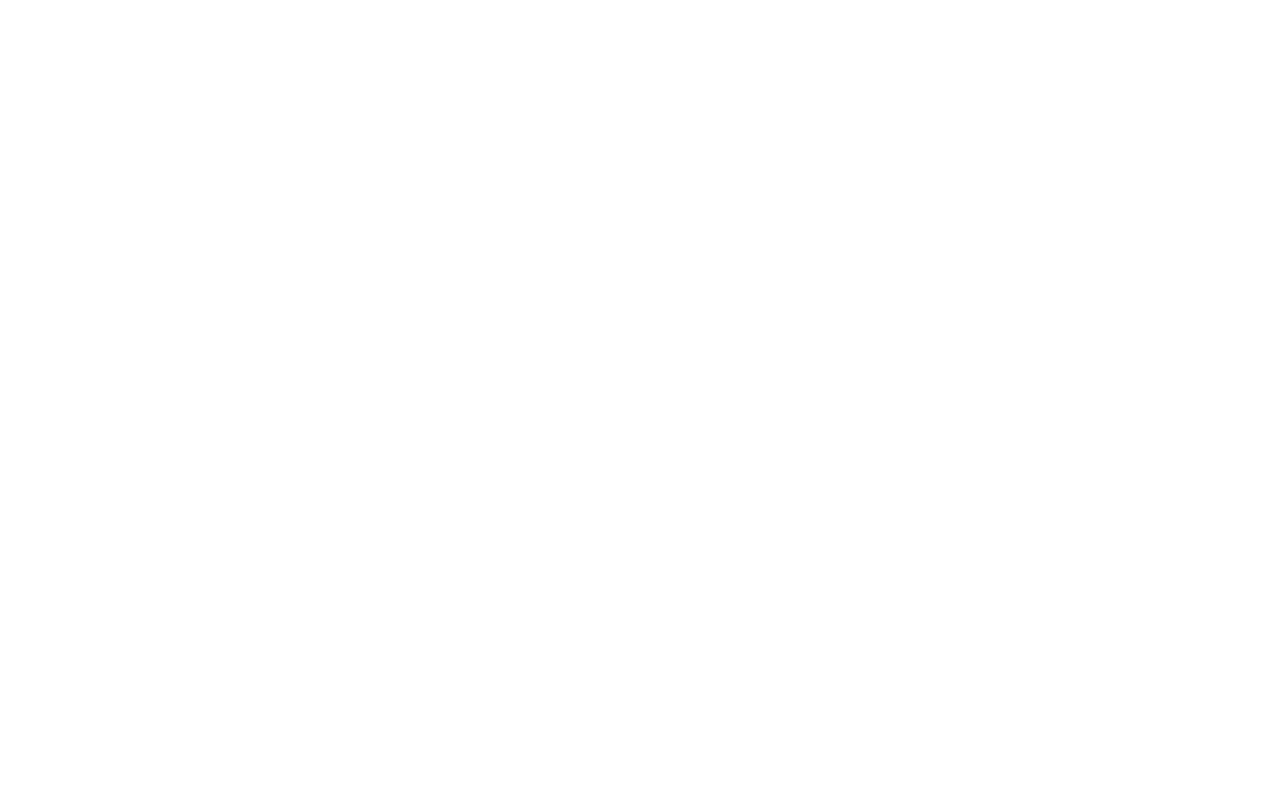
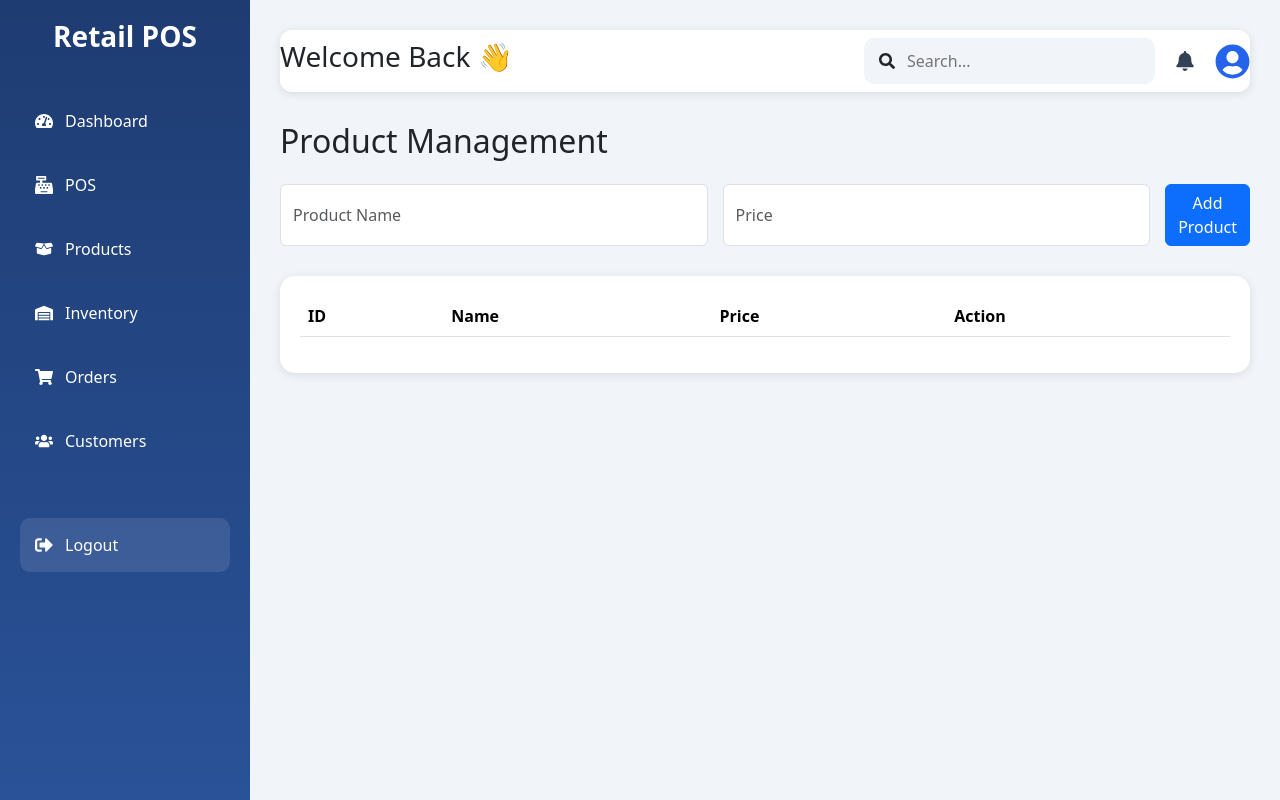
Before and after one commit to 21A91A05H3/Retail_POSsystem_project, a React (Create React App) app in the folder client/: page /products in a window 1280 px wide. Before the commit this address had no page. Built offline with nearby package versions, Linux system fonts and the light colour scheme.

Commit message:
productsadmin created

```diff
--- a/client/src/App.js
+++ b/client/src/App.js
@@ -10,6 +10,7 @@
 import Dashboard from "./pages/Dashboard/Dashboard";
 import Signup from "./SignUp/signup";
 import POS from "./pages/POS/pos";
+import Products from "./pages/Products/products";
 
 function App() {
   return (
@@ -36,6 +37,10 @@
   path="/pos"
   element={<POS />}
 />
+         <Route
+  path="/products"
+  element={<Products />}
+/>
       </Routes>
 
     </BrowserRouter>
--- a/client/src/pages/Products/products.css
+++ b/client/src/pages/Products/products.css
@@ -0,0 +1,30 @@
+.products-content{
+
+    margin-left: 250px;
+
+    padding: 30px;
+
+    background-color: #f1f5f9;
+
+    min-height: 100vh;
+}
+
+.product-form{
+
+    display: flex;
+
+    gap: 15px;
+
+    margin-bottom: 30px;
+}
+
+.table-container{
+
+    background-color: white;
+
+    padding: 20px;
+
+    border-radius: 15px;
+
+    box-shadow: 0px 2px 10px rgba(0,0,0,0.1);
+}
--- a/client/src/pages/Products/products.js
+++ b/client/src/pages/Products/products.js
@@ -0,0 +1,187 @@
+import React, { useState } from "react";
+import "./products.css";
+
+import Sidebar from "../../components/Sidebar/sidebar";
+import Navbar from "../../components/Navbar/navbar";
+
+function Products() {
+
+  const [productName, setProductName] =
+    useState("");
+
+  const [price, setPrice] =
+    useState("");
+
+  const [products, setProducts] =
+    useState([]);
+
+  const addProduct = (e) => {
+
+    e.preventDefault();
+
+    if(
+      productName === "" ||
+      price === ""
+    ){
+      return;
+    }
+
+    const newProduct = {
+
+      id: Date.now(),
+
+      name: productName,
+
+      price: price
+    };
+
+    setProducts([
+      ...products,
+      newProduct
+    ]);
+
+    setProductName("");
+    setPrice("");
+  };
+
+  const deleteProduct = (id) => {
+
+    const updatedProducts =
+      products.filter(
+        (product) =>
+          product.id !== id
+      );
+
+    setProducts(updatedProducts);
+  };
+
+  return (
+
+    <div className="products-page">
+
+      <Sidebar />
+
+      <div className="products-content">
+
+        <Navbar />
+
+        <h2 className="mb-4">
+          Product Management
+        </h2>
+
+        {/* Product Form */}
+
+        <form
+          className="product-form"
+
+          onSubmit={addProduct}
+        >
+
+          <input
+            type="text"
+
+            placeholder="Product Name"
+
+            className="form-control"
+
+            value={productName}
+
+            onChange={(e) =>
+              setProductName(e.target.value)
+            }
+          />
+
+          <input
+            type="number"
+
+            placeholder="Price"
+
+            className="form-control"
+
+            value={price}
+
+            onChange={(e) =>
+              setPrice(e.target.value)
+            }
+          />
+
+          <button className="btn btn-primary">
+
+            Add Product
+
+          </button>
+
+        </form>
+
+        {/* Product Table */}
+
+        <div className="table-container">
+
+          <table className="table table-hover">
+
+            <thead>
+
+              <tr>
+
+                <th>ID</th>
+
+                <th>Name</th>
+
+                <th>Price</th>
+
+                <th>Action</th>
+
+              </tr>
+
+            </thead>
+
+            <tbody>
+
+              {
+                products.map((product) => (
+
+                  <tr key={product.id}>
+
+                    <td>
+                      {product.id}
+                    </td>
+
+                    <td>
+                      {product.name}
+                    </td>
+
+                    <td>
+                      ₹{product.price}
+                    </td>
+
+                    <td>
+
+                      <button
+                        className="btn btn-danger btn-sm"
+
+                        onClick={() =>
+                          deleteProduct(product.id)
+                        }
+                      >
+                        Delete
+                      </button>
+
+                    </td>
+
+                  </tr>
+                ))
+              }
+
+            </tbody>
+
+          </table>
+
+        </div>
+
+      </div>
+
+    </div>
+  );
+}
+
+export default Products;
```
